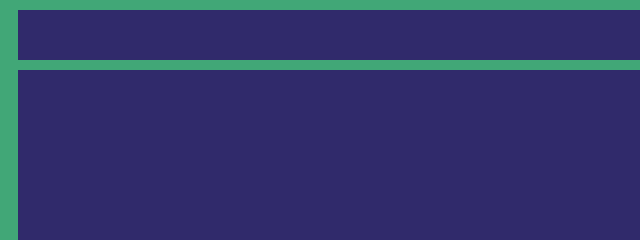
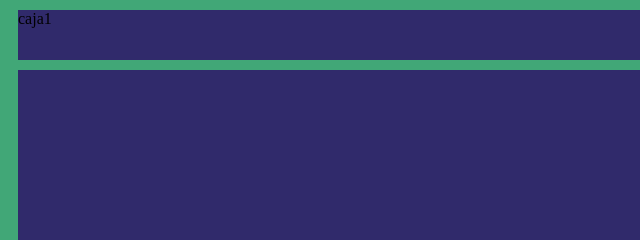
Before and after one commit to valentinaloco/practica-4, a plain HTML site: page index.html in a window 1280 px wide. Shown: the top 240 px of the page, 0-640 px from the left. Drawn offline with Linux system fonts and the light colour scheme.

Commit message:
Update index.html

```diff
--- a/index.html
+++ b/index.html
@@ -6,7 +6,7 @@
     <title>Document</title>
 </head>
 <body class = 'contenedor'>
-    <div class = 'caja'></div>
+    <div class = 'caja'>caja1</div>
     <div class = 'caja1'></div>
     <div class = 'caja2'>
         <div class = 'Hola'></div>
```
